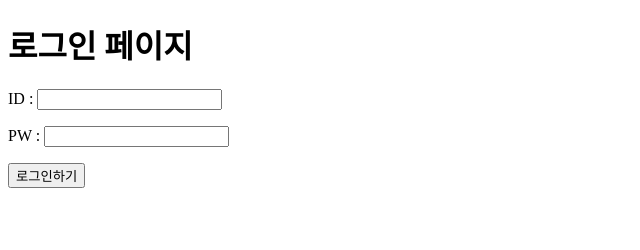
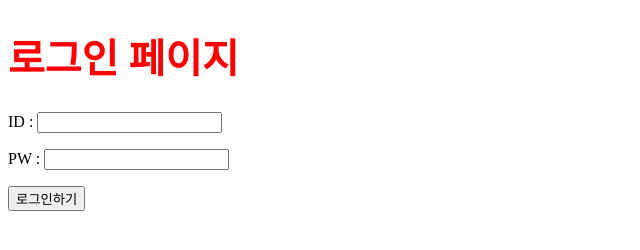
Before and after one commit to eunag63/SpartaCoding, a plain HTML site: page frontend/01_login.html in a window 1280 px wide. Shown: the whole page, without its empty margins (0-640 px from the left). Drawn offline with Linux system fonts and the light colour scheme.

Commit message:
css 추가

```diff
--- a/frontend/01_login.html
+++ b/frontend/01_login.html
@@ -3,9 +3,15 @@
 <head>
     <meta charset="UTF-8">
     <title>로그인 페이지</title>
+    <style>
+        .mytitle{
+            color: red;
+            font-size: 40px;
+        }
+    </style>
 </head>
 <body>
-  <h1>로그인 페이지</h1>
+  <h1 class="mytitle">로그인 페이지</h1>
   <p>ID : <input type="text" /></p>
   <p>PW : <input type="password" /></p>
   <button>로그인하기</button>
```
